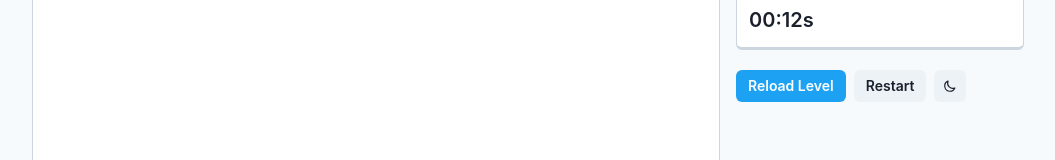
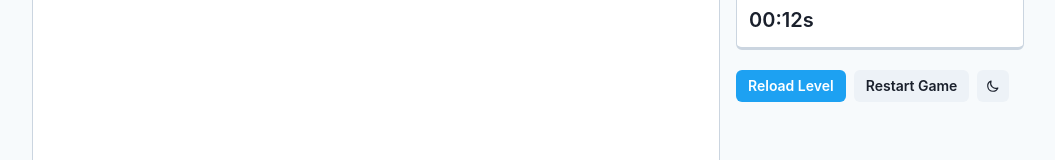
Before and after one commit to eleviven/spiders-game, a React (Create React App) app: page / in a window 1280 px wide. Shown: the part 248-408 px from the top of the page, without its empty margins (112-1167 px from the left). Built offline with nearby package versions, Linux system fonts and the light colour scheme.

Commit message:
Added actions to LevelActions

```diff
--- a/src/components/LevelActions/LevelActions.tsx
+++ b/src/components/LevelActions/LevelActions.tsx
@@ -6,16 +6,27 @@ import {
   useColorMode,
 } from "@chakra-ui/react";
 import { SunIcon, MoonIcon } from "@heroicons/react/outline";
+import { useStore } from "../../store";
 
 const LevelActions: React.FC = () => {
   const { colorMode, toggleColorMode } = useColorMode();
+  const { game } = useStore();
+
+  const handleReload = () => {
+    game.fetchLevel(game.level);
+  };
+
+  const handleReset = () => {
+    game.fetchLevel(1);
+  };
+
   return (
     <HStack w="full">
-      <Button size="sm" colorScheme="twitter">
+      <Button size="sm" colorScheme="twitter" onClick={handleReload}>
         Reload Level
       </Button>
-      <Button size="sm" colorScheme="gray">
-        Restart
+      <Button size="sm" colorScheme="gray" onClick={handleReset}>
+        Restart Game
       </Button>
       <IconButton
         icon={<Icon as={colorMode === "dark" ? SunIcon : MoonIcon} />}
```
